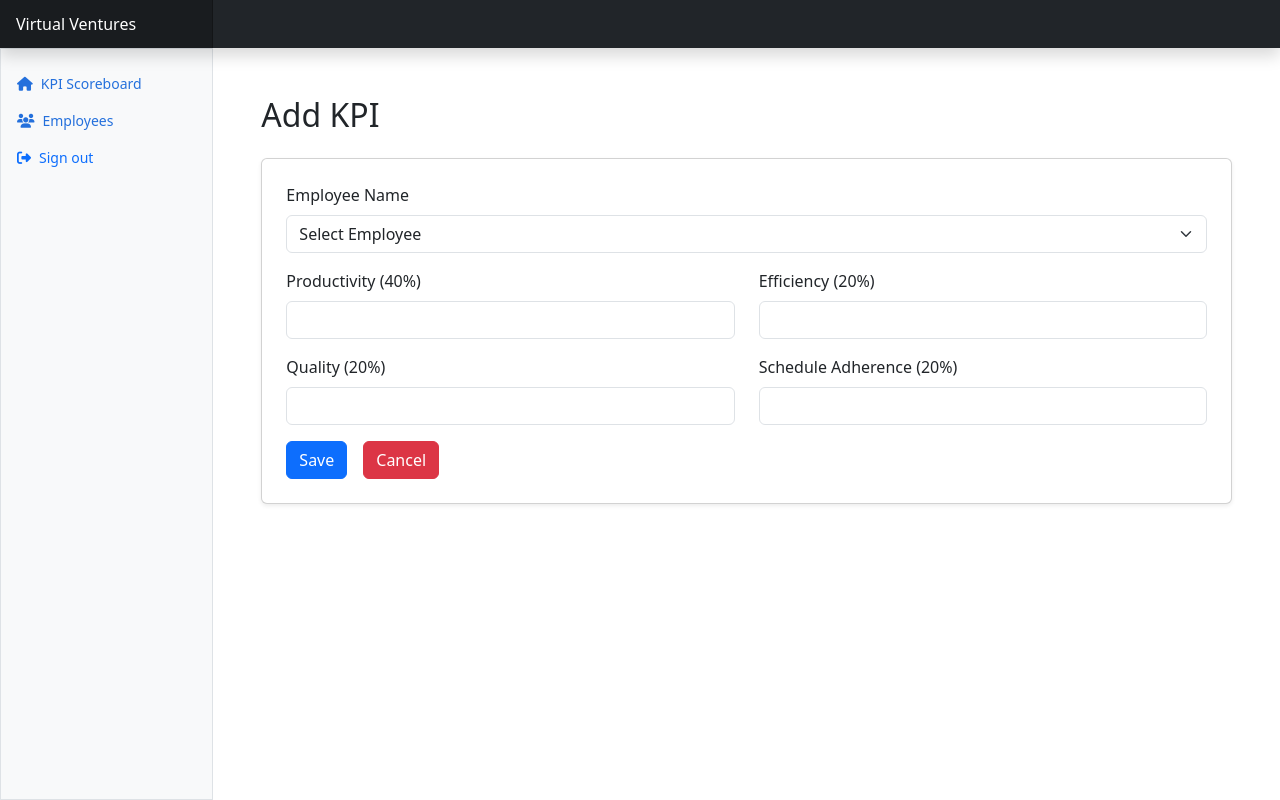
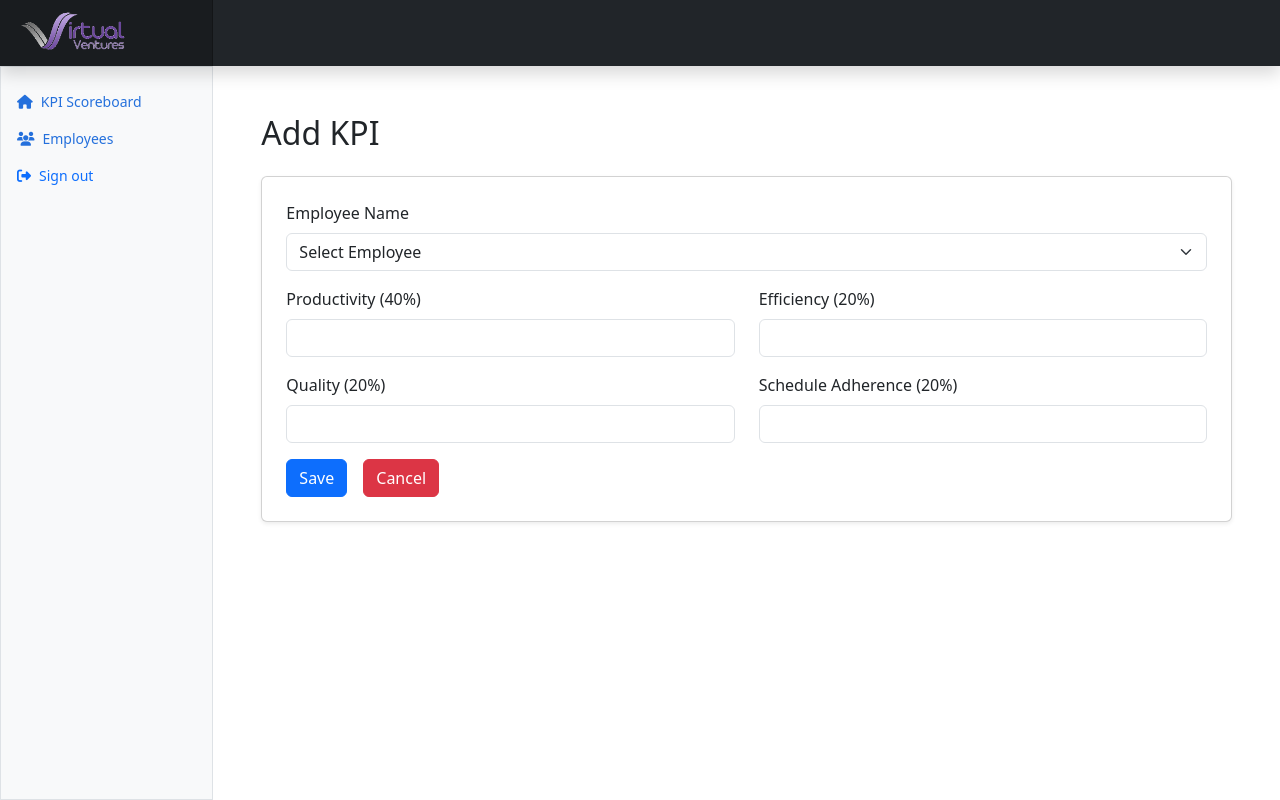
Before and after one commit to rjsnavarette03/kpi_scoreboard, a PHP site: page /admin/add_kpi.php in a window 1280 px wide. Run offline with PHP 8.4, Linux system fonts and the light colour scheme; the visitor is signed in with stand-in values (Sample User, id 1); some libraries are stand-ins or nearby versions.

Commit message:
add navbar logo

```diff
--- a/assets/css/styles.css
+++ b/assets/css/styles.css
@@ -74,7 +74,7 @@
 	height: 1rem;
 }
 .min-100vh {
-	min-height: calc(100vh - 48px);
+	min-height: calc(100vh - 66px);
 }
 /*
  * Sidebar
@@ -109,8 +109,8 @@
  */
 
 .navbar-brand {
-	padding-top: 0.75rem;
-	padding-bottom: 0.75rem;
+	padding-top: 0.5rem;
+	padding-bottom: 0.5rem;
 	background-color: rgba(0, 0, 0, 0.25);
 	box-shadow: inset -1px 0 0 rgba(0, 0, 0, 0.25);
 }
--- a/includes/navbar.php
+++ b/includes/navbar.php
@@ -1,3 +1,3 @@
 <header class="navbar sticky-top bg-dark flex-md-nowrap p-0 shadow" data-bs-theme="dark">
-    <a class="navbar-brand col-md-3 col-lg-2 me-0 px-3 fs-6 text-white" href="/index.php">Virtual Ventures</a>
+    <a class="navbar-brand col-md-3 col-lg-2 me-0 px-3 fs-6 text-white" href="/index.php"><img src="/assets/images/vvs-transparent-logo.png" alt="VVS Logo" height="50"/></a>
 </header>
```
